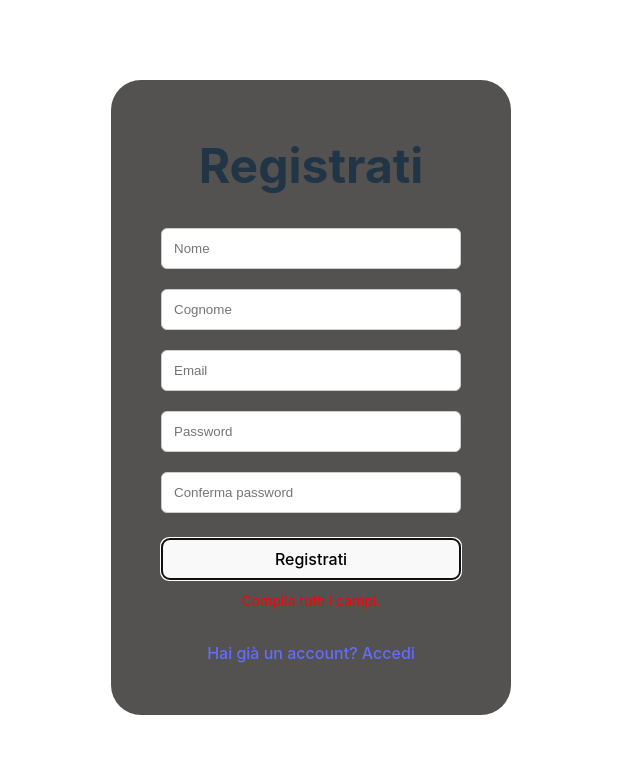
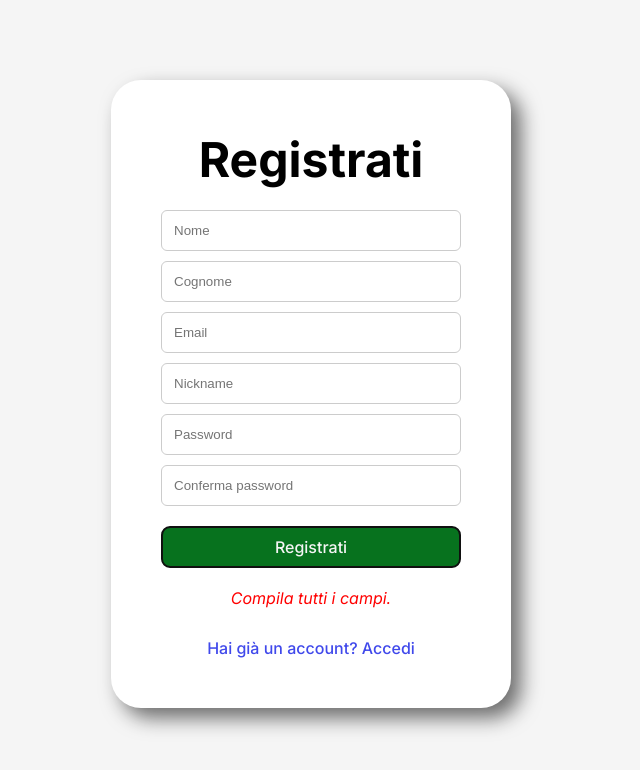
Before and after one commit to gabriele-dinca/KnowntainFrontend, a Vue app: page /register in a window 1280 px wide. Both pictures are taken after a click on the button "Registrati". Shown: the top 770 px of the page, without its empty margins (329-969 px from the left). Built offline with nearby package versions, Linux system fonts and the light colour scheme.

Commit message:
Modifiche allo stile del login e aggiunta chiamata al backend per le nuove registrazioni

```diff
--- a/index.html
+++ b/index.html
@@ -17,6 +17,11 @@
     <link rel="icon" type="image/png" sizes="32x32" href="/public/forest.svg">
     <link rel="icon" type="image/png" sizes="16x16" href="/public/forest.svg">
 
+    <!-- Fonts -->
+    <link rel="preconnect" href="https://fonts.googleapis.com">
+    <link rel="preconnect" href="https://fonts.gstatic.com" crossorigin>
+    <link href="https://fonts.googleapis.com/css2?family=Inter:ital,opsz,wght@0,14..32,100..900;1,14..32,100..900&display=swap" rel="stylesheet">
+
     <title>Knowntain</title>
   </head>
   <body>
--- a/src/components/utils/vButton.vue
+++ b/src/components/utils/vButton.vue
@@ -10,3 +10,27 @@
 <template>
     <button @click="fn()">{{testo}}</button>
 </template>
+
+<style scoped>
+  button {
+  border-radius: 8px;
+  border: 1px solid transparent;
+  padding: 0.6em 1.2em;
+  font-size: 1em;
+  font-weight: 500;
+  font-family: inherit;
+  background-color: var(--knt-green);
+  color: var(--knt-white);
+  cursor: pointer;
+  transition: border-color 0.25s;
+}
+  button:hover {
+    background-color: var(--knt-white);
+    color: var(--knt-green);
+    border: 1px solid var(--knt-green);
+  }
+  button:focus,
+  button:focus-visible {
+    outline: 4px auto -webkit-focus-ring-color;
+  }
+</style>
--- a/src/style.css
+++ b/src/style.css
@@ -1,4 +1,4 @@
-/* ! Reset */
+/* ! Reset
 body, html{ font-family: 'Intro', Arial, Helvetica, sans-serif; font-size: 16px; box-sizing: border-box;margin: 0;padding: 0;}*,*:before,*:after{ box-sizing: border-box; }h1,h2,h3,h4,h5,h6, p, ol, ul{margin: 0 0 1rem 0;padding: 0;}ol,ul{list-style-type: none;}img{height: auto;}h1{font-size: 4rem;} h2{font-size: 3rem;} h3{font-size: 2rem;} h4{font-size: 1rem;} h5{font-size: 0.8rem;} h6{font-size: 0.6rem;}a{text-decoration:none}
 
 
@@ -16,20 +16,13 @@ body, html{ font-family: 'Intro', Arial, Helvetica, sans-serif; font-size: 16px;
   -webkit-font-smoothing: antialiased;
   -moz-osx-font-smoothing: grayscale;
 }
+*/
 
-a {
-  font-weight: 500;
-  color: #646cff;
-}
-a:hover {
-  color: #535bf2;
-
-}
-
+/*
 body {
   margin: 0;
   /*display: flex;*/
-  /*place-items: center;*/
+  /*place-items: center;
   min-width: 320px;
   min-height: 100vh;
 }
@@ -72,7 +65,7 @@ input {
 #app {
   max-width: 1280px;
   /*margin: 0 auto;
-  padding: 2rem;*/
+  padding: 2rem;
   text-align: center;
 }
 
@@ -88,6 +81,7 @@ input {
     background-color: #f9f9f9;
   }
 }
+*/
 
 /* ! Reset Gabriele Style --------------- */
 body,
@@ -130,11 +124,30 @@ h3 {font-size: 2rem;}
 h4 {font-size: 1rem;}
 h5 {font-size: 0.8rem;}
 h6 {font-size: 0.6rem;}
-a {text-decoration: none}
+
+a {
+  text-decoration: none;
+  font-weight: 500;
+  color: #4049eb;
+}
+a:hover { color: #535bf2; }
 
 .intro {
     font-weight: 200;
     text-transform: uppercase;
+}
+
+.error-text {
+  margin-top: 20px;
+  color: red;
+  font-style: italic;
+}
+
+input {
+  margin: 10px 0;
+  padding: 12px;
+  border: 1px solid #ccc;
+  border-radius: 6px;
 }
 
 /* General Styling ************************* */
@@ -144,6 +157,8 @@ a {text-decoration: none}
     --knt-green: rgb(7, 114, 30);
     --knt-white: #f5f5f5;
     --knt-abs-white: rgb(255, 255, 255);
+
+    background-color: var(--knt-white);
 }
 
 ::selection {
--- a/src/views/login.vue
+++ b/src/views/login.vue
@@ -22,18 +22,19 @@
       router.push("/")
     }*/
 
-    /* **********************
-    TODO: la richiesta funziona  */
-    const HOST = import.meta.env.VITE_API_URL;
-    const END_POINT = HOST + '/auth/login/';
+
 
     async function login(isDipendente) {
-      console.log(END_POINT);
+      /* **********************
+      TODO: la richiesta funziona  */
+      const HOST = import.meta.env.VITE_API_URL;
+      const END_POINT = HOST + '/auth/login/';
+      // console.log(END_POINT);
       try {
         const response = await fetch(END_POINT, {
           method: 'POST',
           headers: { 'Content-Type': 'application/json' },
-          body: JSON.stringify( { email: username.value, password: password.value } ),
+          body: JSON.stringify( { email: username.value, password: password.value } )
         });
         const data = await response.json();
         console.log(data);
@@ -44,8 +45,8 @@
           return;
         }
 
-        setLoggedUser(data)
-        router.push("/")
+        setLoggedUser(data);
+        router.push("/");
         // console.log(loggedUser);
       } catch (error) {
         errorMessage.value = "Errore di connessione al Server";
@@ -66,7 +67,7 @@
       <vButton testo="Login Dipendente" :fn="() => login(true)" />
     </div>
 
-    <p>{{ errorMessage }}</p>
+    <p class="error-text" v-if="errorMessage">{{ errorMessage }}</p>
 
     <div class="register-link">
       <RouterLink class="register-link" to="/register">
@@ -82,9 +83,11 @@
 
 <style scoped>
 .login-container {
+  text-align: center;
   padding: 50px;
   border-radius: 30px;
-  background-color: #545151;
+  background-color: var(--knt-abs-white);
+  box-shadow: rgb(108, 108, 108) 10px 10px 20px;
   width: 400px;
   /*margin: 0 auto;*/
   position: absolute;
@@ -100,9 +103,6 @@ button {
   width: 100%;
   box-sizing: border-box; /* Impedisce che padding allarghi gli input/pulsanti */
 }
-
-/* Input */
-
 
 /* Container dei pulsanti */
 .button-group {
--- a/src/views/register.vue
+++ b/src/views/register.vue
@@ -7,6 +7,7 @@ import { setLoggedUser } from "../states/user";
   const router = useRouter();
 
   const email = ref("");
+  const nickname = ref("");
   const password = ref("");
   const confirmPassword = ref("");
   const nome = ref("");
@@ -14,9 +15,9 @@ const cognome = ref("");
 
   const errorMessage = ref("");
 
-function register() {
+  async function register() {
     // Controlli base
-  if (!email.value || !password.value || !confirmPassword.value) {
+    if (!email.value || !password.value || !confirmPassword.value || !nickname.value || !nome.value || !cognome.value) {
       errorMessage.value = "Compila tutti i campi.";
       return;
     }
@@ -24,17 +25,38 @@ function register() {
       errorMessage.value = "Le password non coincidono.";
       return;
     }
-  //implementare logica che ti fa loggare
-  //le apiiiiiiiiiiiiiiii
 
-  const data = {
-    token: 'abc123',
+    try {
+      // implementazione API **************
+      const HOST = import.meta.env.VITE_API_URL;
+      const END_POINT = HOST + '/auth/register/';
+      const response = await fetch(END_POINT, {
+        method: 'POST',
+        headers: { 'Content-Type': 'application/json' },
+        body: JSON.stringify( {
+          email: email.value,
+          password: password.value,
           nome: nome.value,
-    isDipendente: false
+          cognome: cognome.value,
+          nickname: nickname.value
+        })
+      });
+
+      const data = await response.json();
+      console.log(data);
+
+      if (!response.ok) {
+        // errore dal backend (401, 400, ecc.)
+        errorMessage.value = data.message;
+        return;
       }
+
       setLoggedUser(data);
-
       router.push("/");
+    } catch (error) {
+      errorMessage.value = "Errore di connessione al Server";
+      console.error(error);
+    }
   }
 </script>
 
@@ -45,6 +67,7 @@ function register() {
       <input type="text" v-model="nome" placeholder="Nome" />
       <input type="text" v-model="cognome" placeholder="Cognome" />
       <input type="email" v-model="email" placeholder="Email" />
+      <input type="email" v-model="nickname" placeholder="Nickname" />
       <input type="password" v-model="password" placeholder="Password" />
       <input type="password" v-model="confirmPassword" placeholder="Conferma password" />
     </div>
@@ -52,7 +75,7 @@ function register() {
     <vButton testo="Registrati" :fn="register" />
 
 
-    <p class="error" v-if="errorMessage">{{ errorMessage }}</p>
+    <p class="error-text" v-if="errorMessage">{{ errorMessage }}</p>
 
     <RouterLink class="login-link" to="/login">
       Hai già un account? Accedi
@@ -64,10 +87,12 @@ function register() {
 .register-container {
   padding: 50px;
   border-radius: 30px;
-  background-color: #545151;
+  background-color: var(--knt-abs-white);
+  box-shadow: rgb(108, 108, 108) 10px 10px 20px;
   max-width: 400px;
   /*margin: 0 auto;*/
   position: absolute;
+  text-align: center;
   top: 10%;
   left: 50%;
   transform: translate(-50%);
@@ -75,6 +100,7 @@ function register() {
 
 input {
   width: 100%;
+  margin: 5px 0;
 }
 
 button {
@@ -82,7 +108,6 @@ button {
   padding: 10px;
   margin-top: 15px;
   cursor: pointer;
-
 }
 
 .error {
--- a/src/views/welcome.vue
+++ b/src/views/welcome.vue
@@ -12,7 +12,7 @@ const goToRegister = () => router.push('/register');
 <template>
     <header id="header">
         <div class="header__logo">
-            <a href="index.html">
+            <a href="/welcome">
                  <img src="../../public/logo.png" alt="logo knowntain" class="img-res">
             </a>
         </div>
```
Lines whose indentation alone changed are shown as unchanged.
